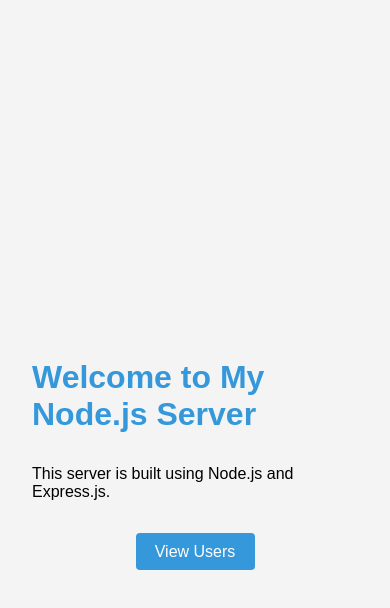
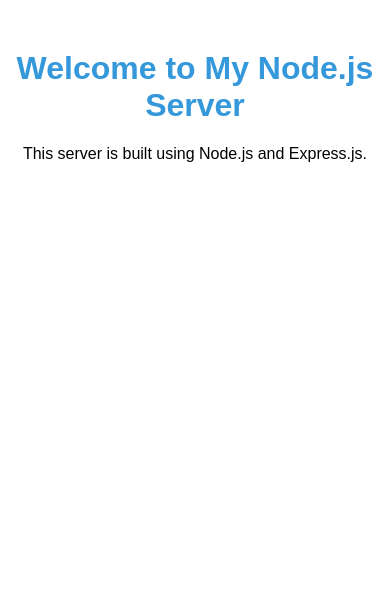
Before and after one commit to Saqibi4213/basic-nodejs-server, a website: page public/index.html in a window 390 px wide. Drawn offline with Linux system fonts and the light colour scheme; files that its build step writes are made by us from their sources.

Commit message:
added some files directorys that faces requirement of project

```diff
--- /dev/null
+++ b/public/css/style.css
@@ -0,0 +1,9 @@
+body {
+  font-family: Arial, sans-serif;
+  text-align: center;
+  margin-top: 50px;
+}
+
+h1 {
+  color: #3498db;
+}
--- a/public/index.html
+++ b/public/index.html
@@ -7,10 +7,7 @@
     <link rel="stylesheet" href="style.css" />
   </head>
   <body>
-    <div class="container">
-      <h1>Welcome to My Node.js Server</h1>
-      <p>This server is built using Node.js and Express.js.</p>
-      <a href="/users" class="btn">View Users</a>
-    </div>
+    <h1>Welcome to My Node.js Server</h1>
+    <p>This server is built using Node.js and Express.js.</p>
   </body>
 </html>
--- a/public/style.css
+++ /dev/null
@@ -1,57 +0,0 @@
-body {
-    font-family: Arial, sans-serif;
-    background-color: #f4f4f4;
-    margin: 0;
-    padding: 0;
-  }
-
-  .container {
-    display: flex;
-    flex-direction: column;
-    align-items: center;
-    justify-content: center;
-    height: 100vh;
-  }
-
-  h1 {
-    color: #3498db;
-    font-size: 2.5rem;
-    margin-bottom: 1rem;
-  }
-
-  p {
-    font-size: 1.2rem;
-    margin-bottom: 2rem;
-  }
-
-  .btn {
-    display: inline-block;
-    background-color: #3498db;
-    color: #fff;
-    text-decoration: none;
-    padding: 0.8rem 1.5rem;
-    border-radius: 4px;
-    transition: background-color 0.3s;
-  }
-
-  .btn:hover {
-    background-color: #2980b9;
-  }
-
-  @media (max-width: 768px) {
-    .container {
-      padding: 2rem;
-    }
-
-    h1 {
-      font-size: 2rem;
-    }
-
-    p {
-      font-size: 1rem;
-    }
-
-    .btn {
-      padding: 0.6rem 1.2rem;
-    }
-  }
--- a/routes/users.js
+++ b/routes/users.js
@@ -1,7 +1,5 @@
 const express = require("express");
 const router = express.Router();
-const usersRoute = require("./routes/users");
-app.use("/users", usersRoute);
 
 let users = [
   { id: 1, name: "Alice" },
--- a/server.js
+++ b/server.js
@@ -15,6 +15,12 @@
   res.sendFile(__dirname + "/public/index.html");
 });
 
+// Import the users route
+const usersRoute = require("./routes/users");
+
+// Use the users route for any routes starting with /users
+app.use("/users", usersRoute);
+
 // Start the server
 app.listen(PORT, () => {
   console.log(`Server is running on http://localhost:${PORT}`);
```
Also changed, not shown: package.json (+6 -3 lines), 1 other file.
